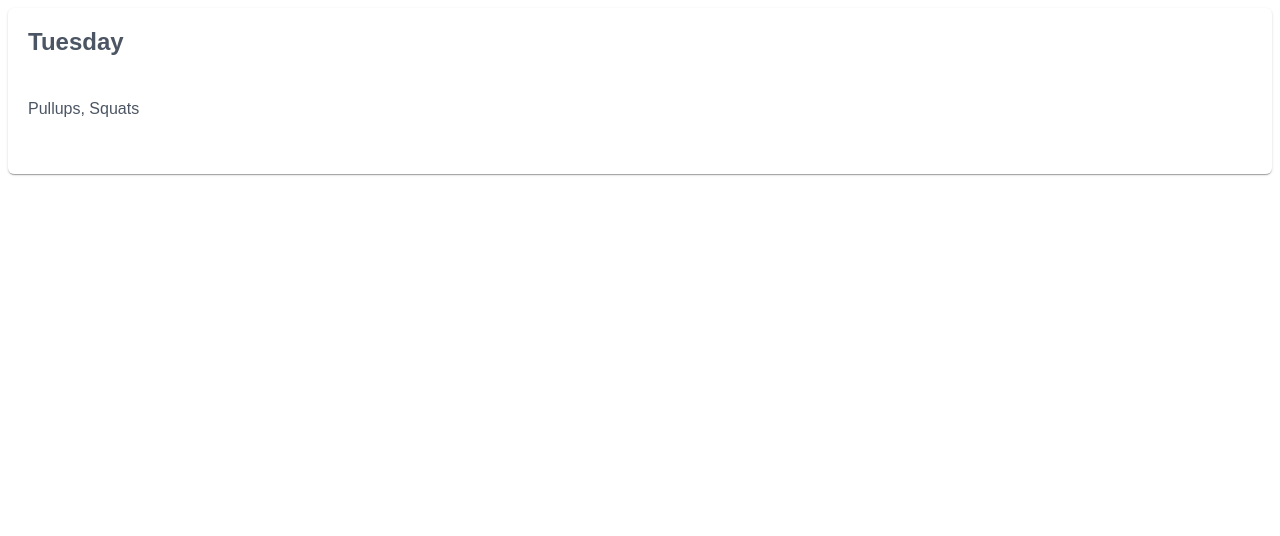
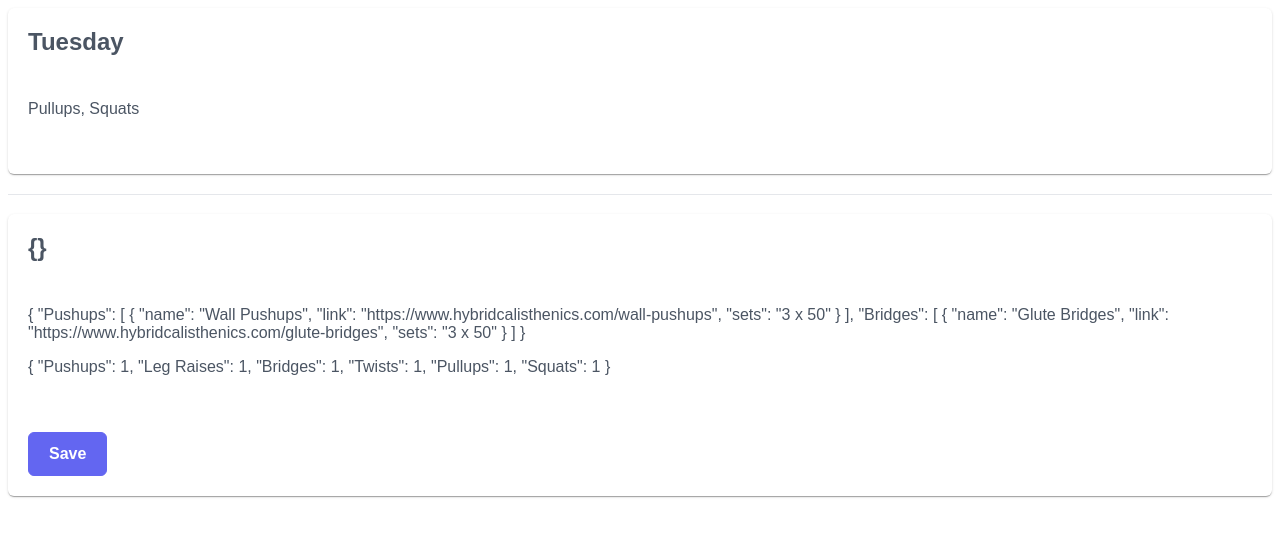
Before and after one commit to Etone/wotd-corvin-tech, a Vue app: page / in a window 1280 px wide. Shown: the top 536 px of the page. Built offline with nearby package versions, Linux system fonts and the light colour scheme; a web font is replaced by a local one.

Commit message:
Add localstorage and exercise wireframe

```diff
--- a/package.json
+++ b/package.json
@@ -10,6 +10,7 @@
     "format": "prettier --write src/"
   },
   "dependencies": {
+    "@vueuse/core": "^9.13.0",
     "primeicons": "^6.0.1",
     "primevue": "^3.26.1",
     "vue": "^3.2.47"
--- /dev/null
+++ b/src/assets/exercises.json
@@ -0,0 +1,16 @@
+{
+    "Pushups": [
+        {
+            "name": "Wall Pushups",
+            "link": "https://www.hybridcalisthenics.com/wall-pushups",
+            "sets": "3 x 50"
+        }
+    ],
+    "Bridges": [
+        {
+            "name": "Glute Bridges",
+            "link": "https://www.hybridcalisthenics.com/glute-bridges",
+            "sets": "3 x 50"
+        }
+    ]
+}
--- /dev/null
+++ b/src/assets/schedule.json
@@ -0,0 +1,9 @@
+{
+    "1": ["Pushups", "Leg Raises"],
+    "2": ["Pullups", "Squats"],
+    "3": ["Bridges", "Twists"],
+    "4": ["Pushups", "Leg Raises"],
+    "5": ["Pullups", "Squats"],
+    "6": ["Bridges", "Twists"],
+    "7": ["Streching", "Resting"]
+}
--- /dev/null
+++ b/src/components/ExerciseCard.vue
@@ -0,0 +1,37 @@
+<script setup>
+import { useStorage } from '@vueuse/core'
+import { inject, onMounted } from 'vue';
+import Card from 'primevue/card';
+import Button from 'primevue/button'
+
+const exercises = inject('workout-exercises')
+
+const levels = useStorage('levels', {
+    Pushups: 1,
+    "Leg Raises": 1,
+    Bridges: 1,
+    Twists: 1,
+    Pullups: 1,
+    Squats: 1,
+})
+
+const todaysWorkouts = defineProps(['todaysWorkouts'])
+
+const logLevels = () => {
+    console.log(levels.value.Bridges)
+}
+
+</script>
+
+<template>
+    <Card>
+        <template #title>{{ todaysWorkouts }}</template>
+        <template #content>
+            <p>{{ exercises }}</p>
+            <p>{{ levels }}</p>
+        </template>
+        <template #footer>
+            <Button label="Save" @click="logLevels"/>
+        </template>
+    </Card>
+</template>
--- a/src/components/MainPage.vue
+++ b/src/components/MainPage.vue
@@ -1,13 +1,14 @@
-<script>
+<script setup>
 import WeekdayGreeting from './WeekdayGreeting.vue'
+import ExerciseCard from './ExerciseCard.vue';
+import Divider from 'primevue/divider'
+import { ref } from 'vue';
 
-export default {
-    components: {
-        WeekdayGreeting
-    }
-}
+const todaysWorkout = ref()
 </script>
 
 <template>
     <WeekdayGreeting />
+    <Divider />
+    <ExerciseCard />
 </template>
--- a/src/components/WeekdayGreeting.vue
+++ b/src/components/WeekdayGreeting.vue
@@ -1,18 +1,10 @@
 <script setup>
-import { onMounted, ref } from 'vue';
+import { inject, onMounted, ref } from 'vue';
 import Card from 'primevue/card'
 
 const weekday = ref('Montag')
 const todaysWorkout = ref([])
-const workouts = {
-    0: [],
-    1: [],
-    2: ["Pullups", "Squats"],
-    3: [],
-    4: [],
-    5: [],
-    6: [],
-}
+const workouts = inject('workout-schedule')
 
 onMounted(() => {
     let currentDay = new Date()
--- a/src/main.js
+++ b/src/main.js
@@ -6,8 +6,14 @@ import "primevue/resources/themes/lara-light-indigo/theme.css";
 import "primevue/resources/primevue.min.css";
 import "primeicons/primeicons.css";
 
+import schedule from './assets/schedule.json'
+import exercises from './assets/exercises.json'
+
 const app = createApp(App)
 
 app.use(PrimeVue)
 
+app.provide('workout-schedule', schedule)
+app.provide('workout-exercises', exercises)
+
 app.mount('#app')
```
Also changed, not shown: 1 other file (tests, documents, lock files or other folders).
